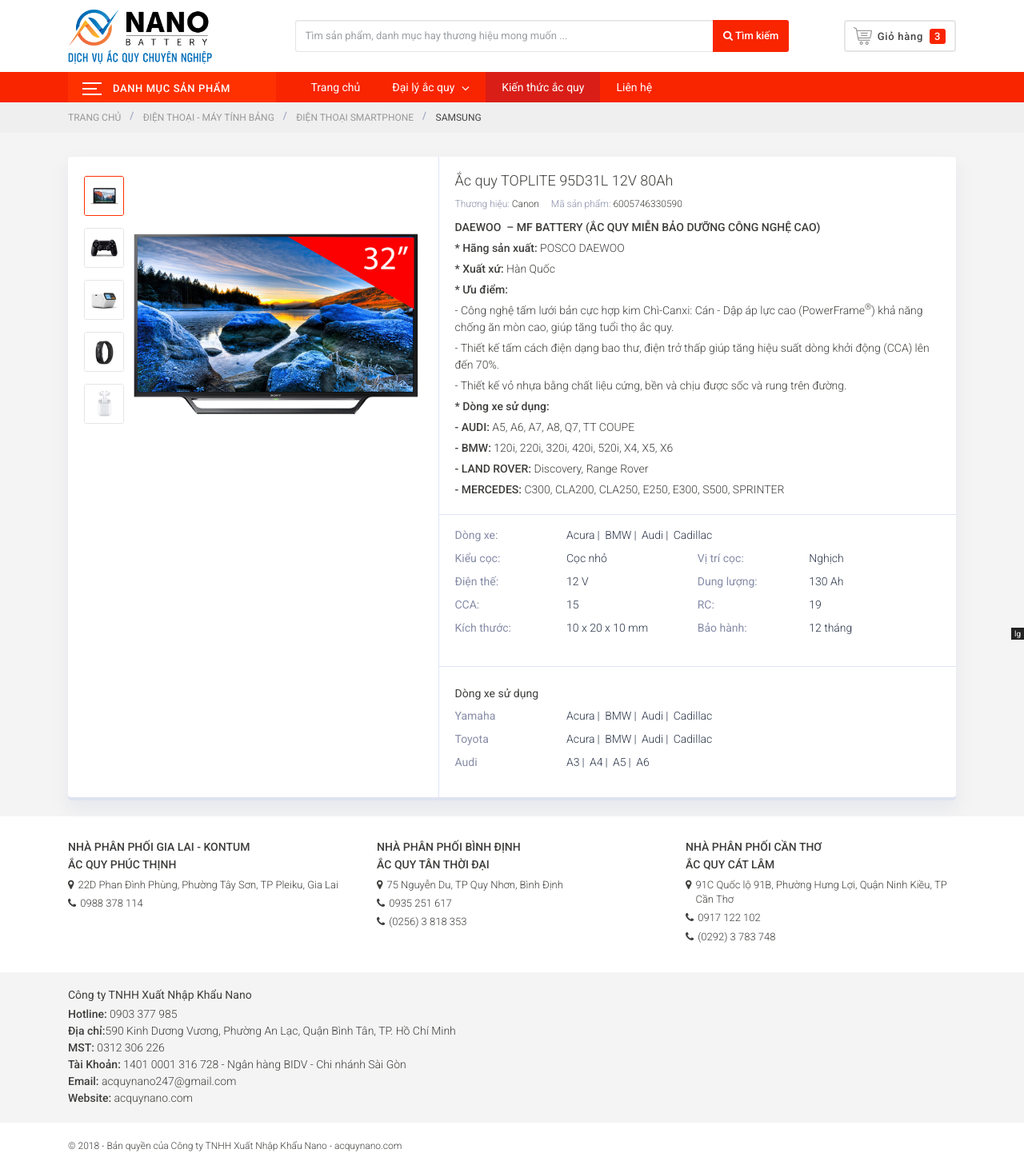
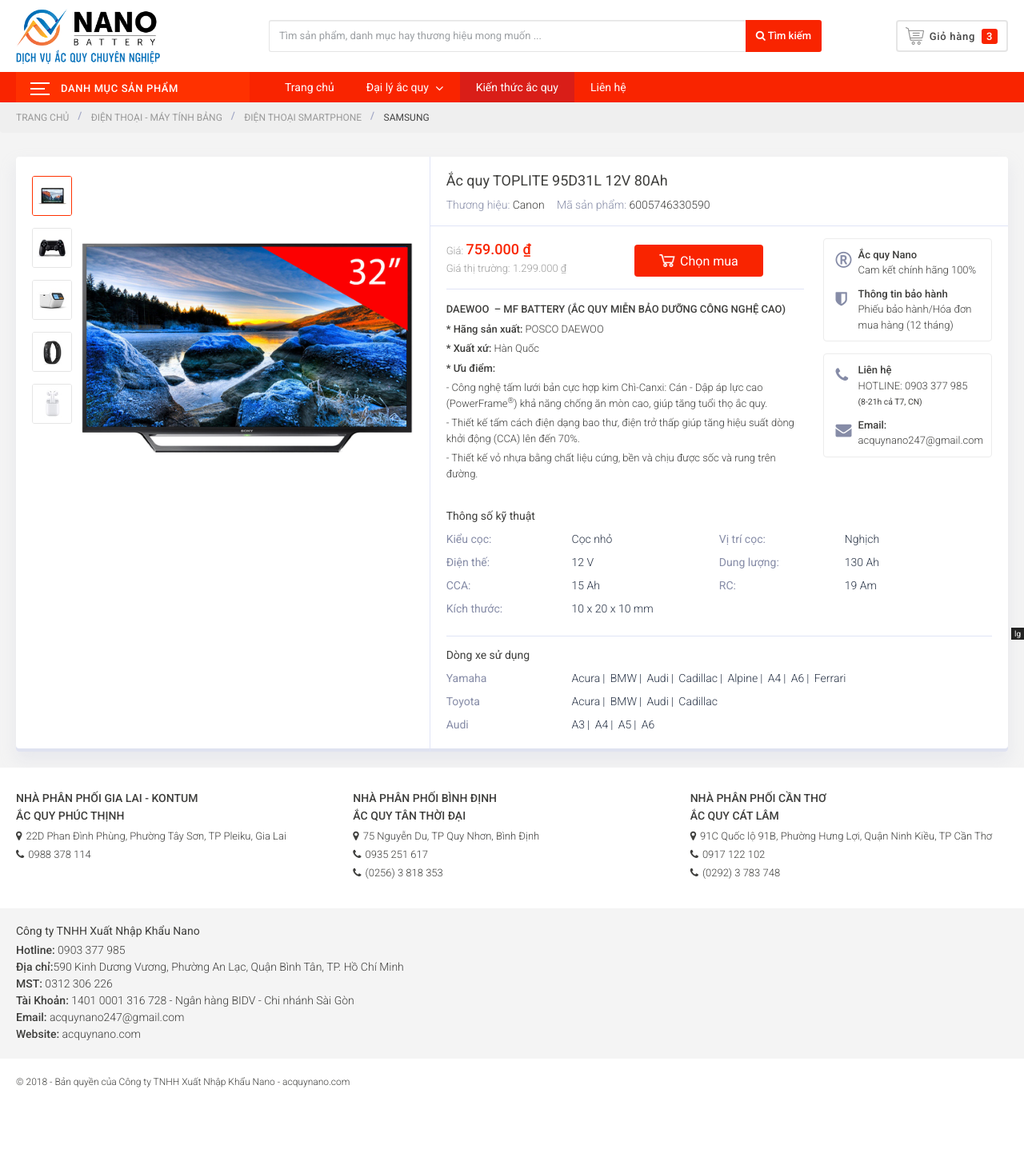
Before and after one commit to phudt90/nano, a PHP site: page /page_product.php in a window 1280 px wide. Shown: the whole page at 80% size. After the commit the page ends 1360 px from the top, so only its background shows below. Run offline with PHP 8.4, Linux system fonts and the light colour scheme.

Commit message:
aaaaaaaa

```diff
--- a/app/sass/elements/_product-details.scss
+++ b/app/sass/elements/_product-details.scss
@@ -4,17 +4,10 @@
   @include border-radius(4px);
   margin-bottom:20px;
 
-  &__inner {
-
-    @include breakpoint(max-width bp(md)) {
-      display:block;
-    }
-  }
-
   &__media {
     width: 100%;
     min-height: 350px;
-    padding: 24px 24px 20px 20px;
+    padding: 24px 20px 20px 20px;
   }
 
   &__body {
@@ -23,23 +16,36 @@
     padding: 0 0;
   }
 
+  &__main-info {
+    padding: 15px 20px;
+    border-bottom: 1px solid #e0e4f6;
+  }
+
+  &__details {
+    padding: 0 20px;
+  }
+
   &__section {
-    padding: 15px 20px;
+    padding: 15px 0;
 
     &:not(:first-child) {
       border-top: 1px solid #e0e4f6;
+    }
+
+    &__heading {
+      margin: 0 0 10px;
     }
   }
 
   &__name {
     @extend %font-size-lg;
-    @extend %font-weight-light;
+    @extend %font-weight-regular;
     line-height: 30px;
     margin: 0 0 5px;
   }
 
   &__terms {
-    @extend %font-size-xxs;
+    @extend %font-size-sm;
     @extend %font-weight-light;
 
     > div {
@@ -53,7 +59,8 @@
   }
 
   &__info-text {
-    margin-top: 10px;
+    @extend %font-size-xs;
+
     strong {
       font-weight: 500;
     }
@@ -61,4 +68,81 @@
       margin: 0 0 5px;
     }
   }
+
+  &__price-wrap {
+
+    .price-item {
+      position: relative;
+
+      &--final .price-value {
+        @extend %font-size-lg;
+        @extend %font-weight-medium;
+        @extend .font-red;
+      }
+
+      &--old .price-value, .price-label {
+        color: #9b9b9b;
+        @extend %font-size-xs;
+        @extend %font-weight-light;
+      }
+    }
+  }
+
+  &__cart {
+
+    .btn-cart {
+      margin-top: 8px;
+      padding: 7px 30px;
+      box-shadow: none;
+
+      &:before {
+        content: "";
+        display:inline-block;
+        width: 20px;
+        height: 16px;
+        vertical-align:middle;
+        margin-right: 6px;
+        background-image: url(../img/icons/cart1.png);
+        background-repeat: no-repeat;
+        background-size: contain;
+        background-position: 0 0;
+      }
+
+      > span {
+        vertical-align:middle;
+      }
+    }
+  }
+
+  &__block {
+    border: 1px solid #ececec;
+    @include border-radius(4px);
+    margin: 15px 0 0;
+    padding: 10px 15px;
+
+    .item {
+      display:block;
+
+      &:not(:last-child) {
+        margin: 0 0 10px;
+      }
+
+      .fa {
+        float: left;
+        font-size: 20px;
+        margin-top: 6px;
+        color: #868ca7;
+      }
+      p {
+        margin: 0;
+        padding-left: 28px;
+        @extend %font-size-xs;
+        @extend %font-weight-light;
+      }
+    }
+  }
+
+  .dl-props {
+    margin: 0;
+  }
 }
--- a/app/sass/elements/_product-properties.scss
+++ b/app/sass/elements/_product-properties.scss
@@ -22,9 +22,6 @@
       clear:none;
     }
 
-    &:nth-of-type(2n+2) {
-      clear:left;
-    }
   }
 
   &__value {
--- a/app/sass/layout/_header.scss
+++ b/app/sass/layout/_header.scss
@@ -43,7 +43,7 @@
     height: 35px;
     display:none;
 
-    @include breakpoint(max-width bp(ml)) {
+    @include breakpoint(max-width bp(md)) {
       display:block;
     }
 
--- a/app/sass/layout/_nav-categories.scss
+++ b/app/sass/layout/_nav-categories.scss
@@ -142,7 +142,7 @@
       outline:0;
       z-index:12;
 
-      @include breakpoint(max-width bp(md)) {
+      @include breakpoint(max-width bp(ml)) {
         display:block;
       }
 
@@ -190,6 +190,10 @@
       box-shadow: -2px 0 8px 0 rgba(0,0,0,.06);
       z-index: 8;
 
+      @include breakpoint(max-width bp(ml)) {
+        width: 715px;
+      }
+
       @include breakpoint(max-width bp(md)) {
         position:static;
         top:0;
--- a/app/sass/layout/_nav-main.scss
+++ b/app/sass/layout/_nav-main.scss
@@ -150,6 +150,17 @@
       opacity: 0;
       transition: all 0.2s ease-in;
 
+      @include breakpoint(max-width bp(ml)) {
+        display:none;
+
+        &.toggled-on {
+          display:block;
+          top:100%;
+          visibility: visible;
+          opacity:1;
+        }
+      }
+
       @include breakpoint(max-width bp(md)) {
         width: auto !important;
         min-width:0!important;
--- a/index.php
+++ b/index.php
@@ -8,7 +8,7 @@
 
   <div id="content" class="site-content">
     <main id="main" class="site-main">
-      <?php include 'partials/breadcrumb.php';?>
+      <div class=""></div>
     </main>
   </div>
 </div>
--- a/page_catalog.php
+++ b/page_catalog.php
@@ -20,7 +20,7 @@
         <div class="list-products list-products-grid">
           <div class="slds-grid slds-wrap slds-gutters">
             <?php foreach($products as $product) { ?>
-            <div class="list-products__item slds-col slds-size_12-of-12 slds-medium-size_6-of-12 slds-large-size_3-of-12">
+            <div class="list-products__item slds-col slds-size_12-of-12 slds-medium-size_6-of-12 slds-large-size_4-of-12 slds-x-large-size_3-of-12">
               <div class="list-products__item-info">
                 <div class="list-products__item-inner">
                   <div class="box-image">
--- a/page_product.php
+++ b/page_product.php
@@ -14,7 +14,7 @@
       <div class="main-content">
         <div class="container">
           <article class="product">
-            <div class="product__inner slds-grid">
+            <div class="product__inner slds-grid slds-wrap">
               <div class="slds-col slds-size_12-of-12 slds-large-size_5-of-12">
                 <div class="product__media">
                   <div class="flexslider">
@@ -50,30 +50,99 @@
               </div>
               <div class="slds-col slds-size_12-of-12 slds-large-size_7-of-12">
                 <div class="product__body">
-                  <div class="product__section">
+                  <div class="product__main-info">
                     <h1 class="product__name" itemprop="name">Ắc quy TOPLITE 95D31L 12V 80Ah</h1>
                     <div class="product__terms">
                       <div><span>Thương hiệu:</span> <a target="_blank" href="javascript:;">Canon</a></div>
                       <div><span>Mã sản phẩm:</span> 6005746330590</div>
-                      <div itemprop="brand" itemscope="" itemtype="http://schema.org/Brand">
-                        <meta itemprop="name" content="Canon">
-                        <meta itemprop="url" content="javascript:;">
                     </div>
                   </div>
-                    <div class="product__info-text"><p><strong>DAEWOO &nbsp;– MF BATTERY (ẮC QUY MIỄN BẢO DƯỠNG CÔNG NGHỆ CAO)</strong></p><p><strong>* Hãng sản xuất:</strong> POSCO DAEWOO</p><p><strong>* Xuất xứ:</strong> Hàn Quốc</p><p><strong>* Ưu điểm:</strong></p><p>- Công nghệ tấm lưới bản cực hợp kim Chì-Canxi: Cán - Dập áp lực cao (PowerFrame<sup>®</sup>) khả năng chống ăn mòn cao, giúp tăng tuổi thọ ắc quy.</p><p>- Thiết kế tấm cách điện dạng bao thư, điện trở thấp giúp tăng hiệu suất dòng khởi động (CCA) lên đến 70%.</p><p>- Thiết kế vỏ nhựa bằng chất liệu cứng, bền và chịu được sốc và rung trên đường.</p><p><strong>* Dòng xe sử dụng:</strong></p><p><strong>- AUDI: </strong>A5, A6, A7, A8, Q7, TT COUPE</p><p><strong>- BMW: </strong>120i, 220i, 320i, 420i, 520i, X4, X5, X6</p><p><strong>- LAND ROVER:&nbsp;</strong>Discovery,&nbsp;Range Rover</p><p><strong>- MERCEDES: </strong>C300, CLA200, CLA250, E250, E300, S500, SPRINTER</p></div>
+                  <div class="product__details">
+                    <div class="slds-grid slds-wrap slds-gutters">
+                      <div class="slds-col slds-size_12-of-12 slds-large-size_12-of-12 slds-x-large-size_8-of-12">
+                        <div class="product__section">
+                          <div class="slds-grid slds-wrap slds-gutters">
+                            <div class="slds-col slds-size_12-of-12 slds-medium-size_6-of-12">
+                              <div class="product__price-wrap">
+                                <p class="price-item price-item--final">
+                                  <span class="price-label">Giá:</span>
+                                  <span class="price-value">759.000&nbsp;₫</span>
+                                </p>
+                                <p class="price-item price-item--old">
+                                  <span class="price-label">Giá thị trường:</span>
+                                  <span class="price-value">1.299.000&nbsp;₫</span>
+                                </p>
+                              </div>
+                            </div>
+                            <div class="slds-col slds-size_12-of-12 slds-medium-size_6-of-12">
+                              <div class="product__cart">
+                                <a href="javascript:;" class="btn btn-cart red"><span>Chọn mua</span></a>
+                              </div>
+                            </div>
+                          </div>
                         </div>
                         <div class="product__section">
+                          <div class="product__info-text">
+                            <p><strong>DAEWOO &nbsp;– MF BATTERY (ẮC QUY MIỄN BẢO DƯỠNG CÔNG NGHỆ CAO)</strong></p>
+                            <p><strong>* Hãng sản xuất:</strong> POSCO DAEWOO</p>
+                            <p><strong>* Xuất xứ:</strong> Hàn Quốc</p>
+                            <p><strong>* Ưu điểm:</strong></p>
+                            <p> - Công nghệ tấm lưới bản cực hợp kim Chì-Canxi:
+                              Cán - Dập áp lực cao (PowerFrame<sup>®</sup>)
+                              khả năng chống ăn mòn cao, giúp tăng tuổi thọ ắc quy.
+                            </p>
+                            <p>- Thiết kế tấm cách điện dạng bao thư, điện trở
+                              thấp giúp tăng hiệu suất dòng khởi động (CCA)
+                              lên đến 70%.</p>
+                            <p>- Thiết kế vỏ nhựa bằng chất liệu cứng, bền và
+                              chịu được sốc và rung trên đường.</p>
+                          </div>
+                        </div>
+                      </div>
+                      <div class="slds-col slds-size_12-of-12 slds-large-size_12-of-12 slds-x-large-size_4-of-12">
+                        <div class="product__blocks">
+                          <div class="product__block">
+                            <div class="item guarantee">
+                              <i class="fa fa-registered"></i>
+                              <p>
+                                <a href="https://tiki.vn/store-your-home-store" class="sbold">Ắc quy Nano</a><br/>
+                                <span>Cam kết chính hãng 100%</span>
+                              </p>
+                            </div>
+                            <div class="item warranty">
+                              <i class="fa fa-shield"></i>
+                              <p>
+                                <b>Thông tin bảo hành</b><br/>
+                                <span>Phiếu bảo hành/Hóa đơn mua hàng (12 tháng)</span>
+                              </p>
+                            </div>
+                          </div>
+                          <div class="product__block">
+                            <div class="contact">
+                              <div class="item">
+                                <i class="fa fa-phone"></i>
+                                <p>
+                                  <b>Liên hệ</b><br />
+                                  <span>HOTLINE: <a href="tel:0903377985">0903 377 985</a></span><br />
+                                  <small>(8-21h cả T7, CN)</small>
+                                </p>
+                              </div>
+                              <div class="item">
+                                <i class="fa fa-envelope"></i>
+                                <p>
+                                  <span class="sbold">Email:</span><br/>
+                                  <a href="mailto:acquynano247@gmail.com">acquynano247@gmail.com</a>
+                                </p>
+                              </div>
+                            </div>
+                          </div>
+                        </div>
+                      </div>
+                    </div>
+                    <div class="product_specs">
+                      <div class="product__section">
+                        <h5 class="product__section__heading h4">Thông số kỹ thuật</h5>
                         <dl class="dl-props">
-                      <dt class="dl-props__label">Dòng xe:</dt>
-                      <dd class="dl-props__value dl-props__value--fullwidth">
-                        <ul class="list-unstyled">
-                          <li><a href="javascript:;">Acura</a></li>
-                          <li><a href="javacript:;">BMW</a></li>
-                          <li><a href="javacript:;">Audi</a></li>
-                          <li><a href="javacript:;">Cadillac</a></li>
-                        </ul>
-                      </dd>
-
                           <dt class="dl-props__label">Kiểu cọc:</dt>
                           <dd class="dl-props__value">Cọc nhỏ</dd>
 
@@ -87,16 +156,13 @@
                           <dd class="dl-props__value">130 Ah</dd>
 
                           <dt class="dl-props__label">CCA:</dt>
-                      <dd class="dl-props__value">15</dd>
+                          <dd class="dl-props__value">15 Ah</dd>
 
                           <dt class="dl-props__label">RC:</dt>
-                      <dd class="dl-props__value">19</dd>
+                          <dd class="dl-props__value">19 Am</dd>
 
                           <dt class="dl-props__label">Kích thước:</dt>
                           <dd class="dl-props__value">10 x 20 x 10 mm</dd>
-
-                      <dt class="dl-props__label">Bảo hành:</dt>
-                      <dd class="dl-props__value">12 tháng</dd>
                         </dl>
                       </div>
 
@@ -110,6 +176,10 @@
                               <li><a href="javacript:;">BMW</a></li>
                               <li><a href="javacript:;">Audi</a></li>
                               <li><a href="javacript:;">Cadillac</a></li>
+                              <li><a href="javascript:;">Alpine</a></li>
+                              <li><a href="javacript:;">A4</a></li>
+                              <li><a href="javacript:;">A6</a></li>
+                              <li><a href="javacript:;">Ferrari</a></li>
                             </ul>
                           </dd>
                           <dt class="dl-props__label"><a href="javascript:;">Toyota</a></dt>
@@ -135,6 +205,8 @@
                     </div>
                   </div>
                 </div>
+              </div>
+            </div>
           </article>
 
         </div>
--- a/partials/footer.php
+++ b/partials/footer.php
@@ -1,7 +1,7 @@
 <footer id="footer">
   <div class="widget-sellers">
     <div class="container">
-      <div class="slds-grid slds-wrap slds-gutters_large">
+      <div class="slds-grid slds-wrap slds-gutters">
         <div class="slds-col slds-size_12-of-12 slds-large-size_4-of-12">
           <div class="widget-sellers__item">
             <h4 class="widget-sellers__name">Nhà phân phối GIA LAI - KONTUM</h4>
@@ -57,8 +57,6 @@
 
   <div class="footer-info">
     <div class="container">
-      <div class="slds-grid slds-wrap slds-gutters_large">
-        <div class="slds-col slds-size_12-of-12 slds-large-size_6-of-12">
       <div class="footer-info__inner">
         <h4 class="footer-info__heading">Công ty TNHH Xuất Nhập Khẩu Nano</h4>
         <div><span class="sbold">Hotline:</span> <a href="tel:0903377985">0903 377 985</a></div>
@@ -67,11 +65,6 @@
         <div><span class="sbold">Tài Khoản:</span> 1401 0001 316 728 - Ngân hàng BIDV - Chi nhánh Sài Gòn</div>
         <div><span class="sbold">Email:</span> acquynano247@gmail.com</div>
         <div><span class="sbold">Website:</span> <a href="https://acquynano.com">acquynano.com</a></div>
-          </div>
-        </div>
-        <div class="slds-col slds-size_12-of-12 slds-large-size_6-of-12">
-
-        </div>
       </div>
     </div>
   </div>
```
Also changed, not shown: dist/css/main.css, dist/img/icons/cart1.png (added), 3 other files. Lines whose indentation alone changed are shown as unchanged.
